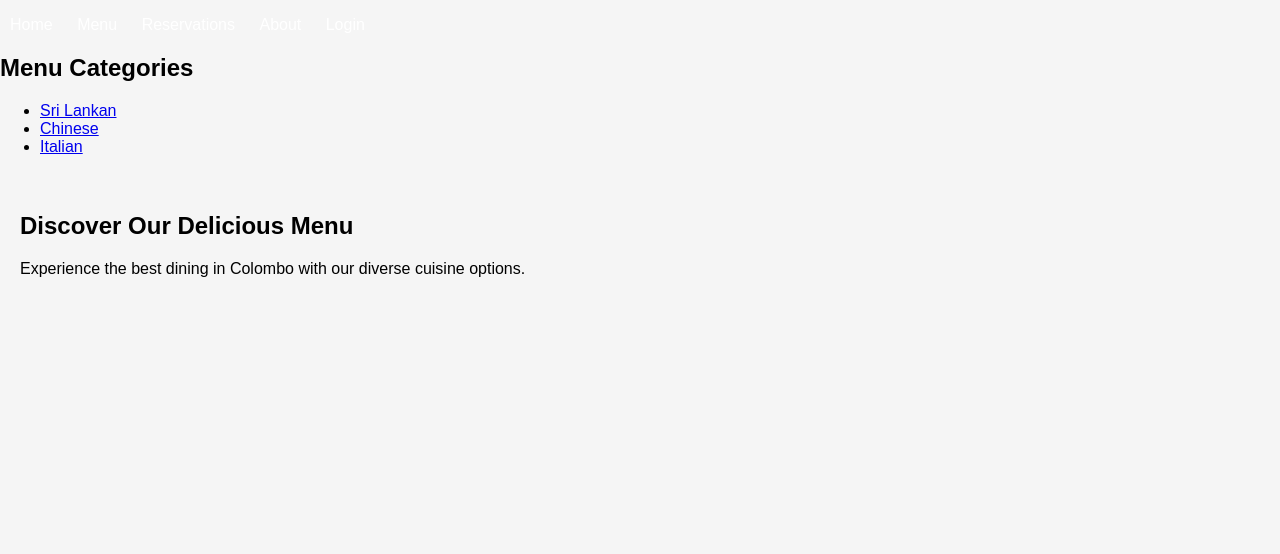
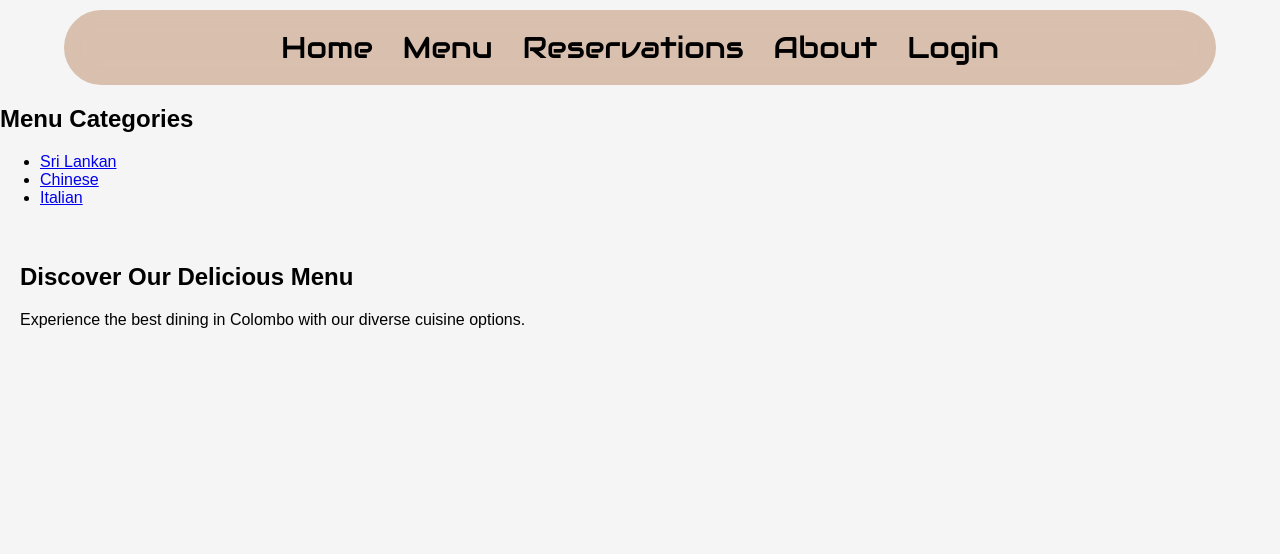
Before and after one commit to WazeemAkthar/The-Gallery-Cafe, a PHP site: page / in a window 1280 px wide. Shown: the top 554 px of the page. Run offline with PHP 8.4, Linux system fonts and the light colour scheme.

Commit message:
updating

```diff
--- a/CSS/styles.css
+++ b/CSS/styles.css
@@ -4,28 +4,39 @@ body {
   padding: 0;
   background-color: #f5f5f5;
 }
-header {
-    background-color: #333;
-    color: white;
+#header {
+  background-color: rgba(155, 79, 26, 32%);
+  color: black !important;
   padding: 10px 0;
   text-align: center;
+  width: 90vw;
+  border-radius: 50px;
+  margin-top: 10px;
+  margin-left: auto;
+  margin-right: auto;
+  backdrop-filter: blur(14px);
+  font-family: 'Audiowide';
+  font-size: 30px;
+  font-weight: 500;
 }
 nav ul {
   list-style: none;
   padding: 0;
+  margin-top: 8px;
+  margin-bottom: 8px;
 }
 nav ul li {
   display: inline;
   margin: 0 10px;
 }
 nav ul li a {
-    color: white;
+  color: black !important;
   text-decoration: none;
 }
 main {
   padding: 20px;
 }
-footer {
+#footer {
   background-color: #333;
   color: white;
   text-align: center;
--- a/Components/header.html
+++ b/Components/header.html
@@ -1,3 +1,4 @@
+<link rel="stylesheet" href="https://fonts.googleapis.com/css?family=Audiowide">
 <nav>
     <ul>
         <li><a href="index.html">Home</a></li>
```
Also changed, not shown: The Gallery Café Images/Image1.jpg (added), The Gallery Café Images/Untitled design.jpg (added), The Gallery Café Images/pexels-adriannacalvo-23384597.jpg (added), The Gallery Café Images/pexels-djordje-ristic-3727896-13670874.jpg (added), The Gallery Café Images/pexels-fajer-sehirli-341168711-23999509.jpg (added), 2 other files. Lines whose indentation alone changed are shown as unchanged.
